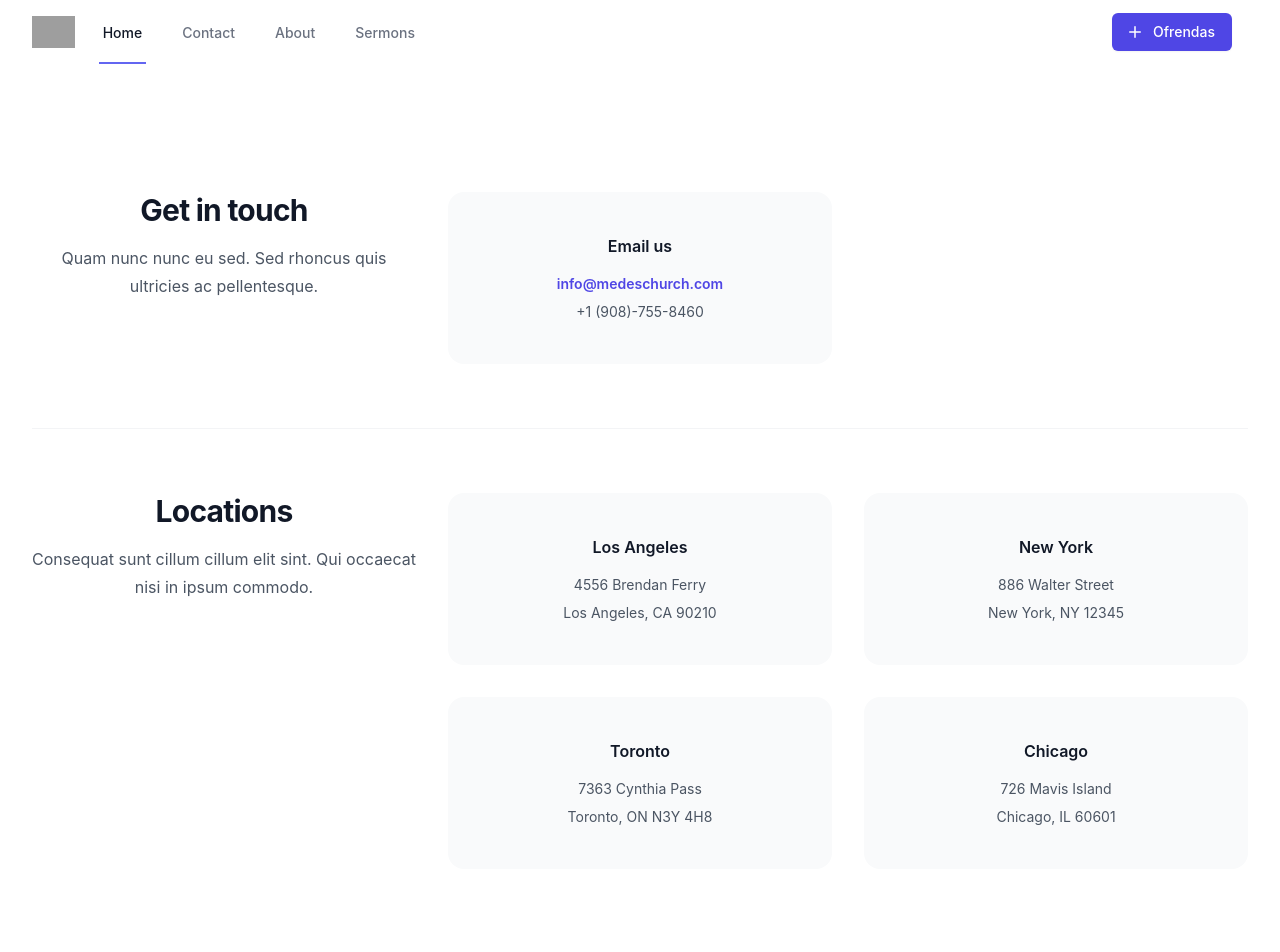
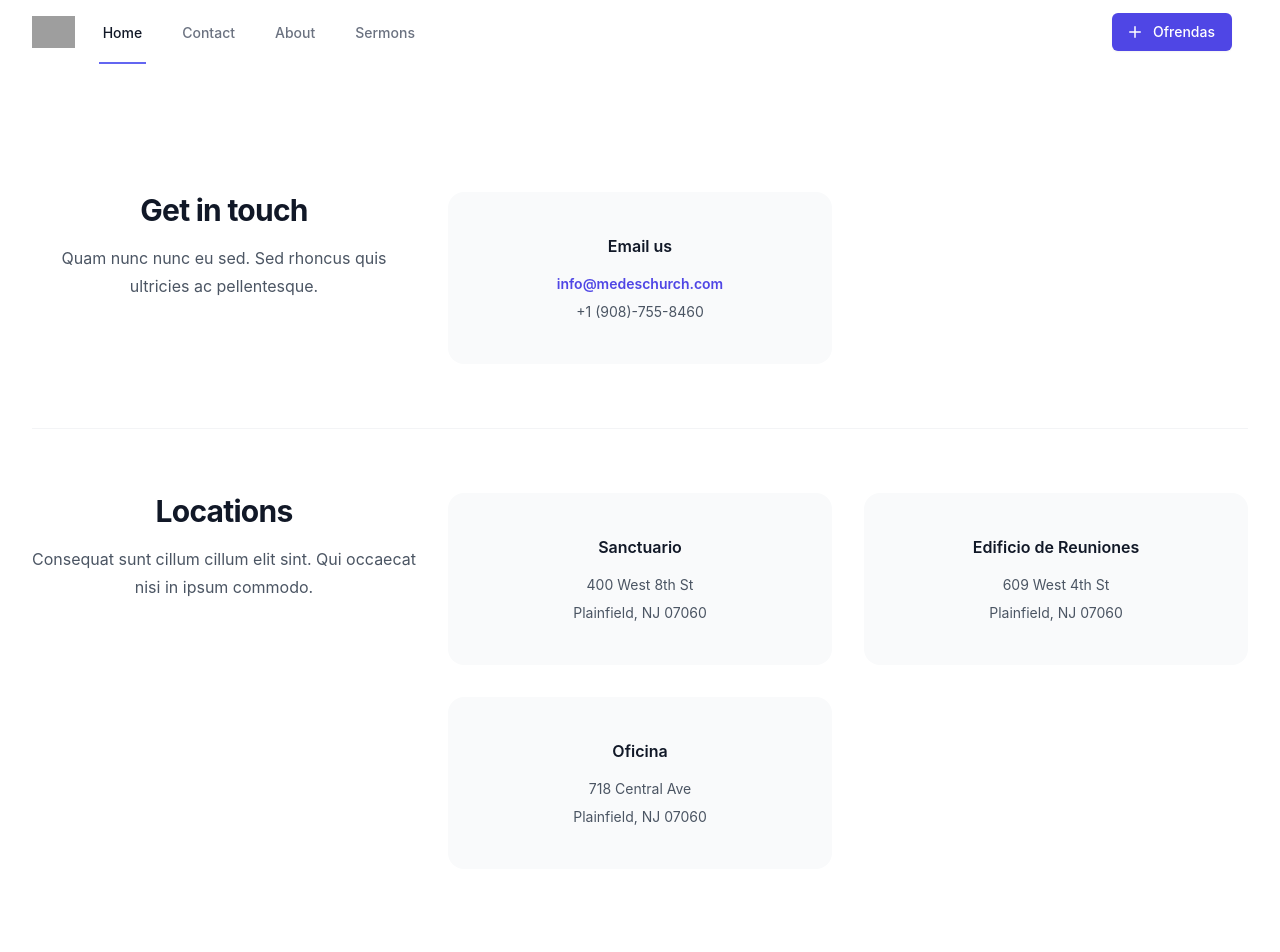
Before and after one commit to jdeghelshi95/Medes, a React (Create React App) app in the folder medes/: page /contact in a window 1280 px wide. Shown: the top 952 px of the page. Built offline with nearby package versions, Linux system fonts and the light colour scheme; grey boxes are pictures that could not be loaded.

Commit message:
added correct information

```diff
--- a/medes/src/components/OurTeam.jsx
+++ b/medes/src/components/OurTeam.jsx
@@ -12,11 +12,11 @@ const people = [
 
   export default function OurTeam() {
     return (
-      <div className="bg-gray-900 py-24 sm:py-32">
+      <div className="bg-gray-900 py-24 sm:py-32 flex self-center ">
         <div className="mx-auto max-w-7xl px-6 lg:px-8">
           <div className="mx-auto max-w-2xl lg:mx-0">
-            <h2 className="text-3xl font-bold tracking-tight text-white sm:text-4xl">Our team</h2>
-            <p className="mt-6 text-lg leading-8 text-gray-300">
+            <h2 className="text-3xl font-bold tracking-tight text-white sm:text-4xl justify-center">Our team</h2>
+            <p className="mt-6 text-lg leading-8 text-gray-300 flex-center">
               We’re a dynamic group of individuals who are passionate about what we do and dedicated to delivering the
               best results for our clients.
             </p>
--- a/medes/src/pages/Contact.jsx
+++ b/medes/src/pages/Contact.jsx
@@ -90,33 +90,33 @@ export default function Contact() {
             </div>
             <div className="grid grid-cols-1 gap-6 sm:grid-cols-2 lg:col-span-2 lg:gap-8">
               <div className="rounded-2xl bg-gray-50 p-10">
-                <h3 className="text-base font-semibold leading-7 text-gray-900">Los Angeles</h3>
+                <h3 className="text-base font-semibold leading-7 text-gray-900">Sanctuario</h3>
                 <address className="mt-3 space-y-1 text-sm not-italic leading-6 text-gray-600">
-                  <p>4556 Brendan Ferry</p>
-                  <p>Los Angeles, CA 90210</p>
+                  <p>400 West 8th St</p>
+                  <p>Plainfield, NJ 07060</p>
                 </address>
               </div>
               <div className="rounded-2xl bg-gray-50 p-10">
-                <h3 className="text-base font-semibold leading-7 text-gray-900">New York</h3>
+                <h3 className="text-base font-semibold leading-7 text-gray-900">Edificio de Reuniones</h3>
                 <address className="mt-3 space-y-1 text-sm not-italic leading-6 text-gray-600">
-                  <p>886 Walter Street</p>
-                  <p>New York, NY 12345</p>
+                  <p>609 West 4th St</p>
+                  <p>Plainfield, NJ 07060</p>
                 </address>
               </div>
               <div className="rounded-2xl bg-gray-50 p-10">
-                <h3 className="text-base font-semibold leading-7 text-gray-900">Toronto</h3>
+                <h3 className="text-base font-semibold leading-7 text-gray-900">Oficina</h3>
                 <address className="mt-3 space-y-1 text-sm not-italic leading-6 text-gray-600">
-                  <p>7363 Cynthia Pass</p>
-                  <p>Toronto, ON N3Y 4H8</p>
+                  <p>718 Central Ave</p>
+                  <p>Plainfield, NJ 07060</p>
                 </address>
               </div>
-              <div className="rounded-2xl bg-gray-50 p-10">
+              {/* <div className="rounded-2xl bg-gray-50 p-10">
                 <h3 className="text-base font-semibold leading-7 text-gray-900">Chicago</h3>
                 <address className="mt-3 space-y-1 text-sm not-italic leading-6 text-gray-600">
                   <p>726 Mavis Island</p>
                   <p>Chicago, IL 60601</p>
                 </address>
-              </div>
+              </div> */}
             </div>
           </div>
         </div>
```
